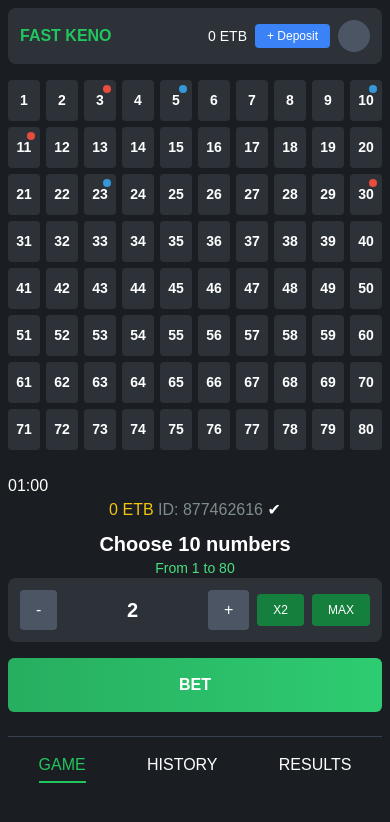
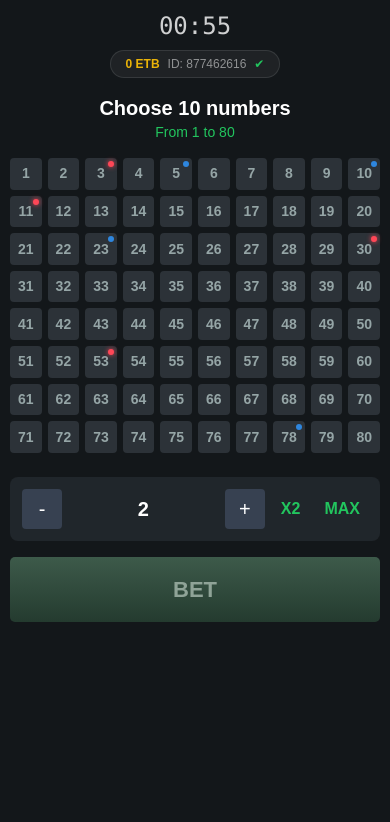
Before and after one commit to SpyBoy278/FastKenoo, a website: page index.html in a window 390 px wide. Drawn offline with nearby package versions, Linux system fonts and the light colour scheme.

Commit message:
Refactor index.html for improved layout and styles
Updated viewport settings, title, and styles. Enhanced number grid and betting phase layout.

```diff
--- a/index.html
+++ b/index.html
@@ -2,79 +2,155 @@
 <html lang="en">
 <head>
     <meta charset="UTF-8">
-    <meta name="viewport" content="width=device-width, initial-scale=1.0">
-    <title>FastKeno Interface</title>
+    <meta name="viewport" content="width=device-width, initial-scale=1.0, maximum-scale=1.0, user-scalable=no">
+    <title>FastKeno - Atlas V</title>
     <script src="https://telegram.org/js/telegram-web-app.js"></script>
     <script src="https://cdn.tailwindcss.com"></script>
     <style>
-        body { background-color: #1a1e22; color: white; font-family: sans-serif; }
-        .bg-dark { background-color: #2c3238; }
-        .number-box { position: relative; background: #2c3238; border-radius: 4px; padding: 10px 5px; text-align: center; font-size: 14px; font-weight: bold; }
+        :root {
+            --bg-main: #13171a;
+            --bg-panel: #20262b;
+            --accent-green: #2ecc71;
+            --hot-red: #ff4757;
+            --cold-blue: #2e86de;
+        }
+        body { background-color: var(--bg-main); color: #fff; font-family: sans-serif; margin: 0; padding: 10px; }
 
-        /* The Hot/Cold Dots */
-        .hot::after { content: ''; position: absolute; top: 5px; right: 5px; width: 8px; height: 8px; background: #e74c3c; border-radius: 50%; }
-        .cold::after { content: ''; position: absolute; top: 5px; right: 5px; width: 8px; height: 8px; background: #3498db; border-radius: 50%; }
+        /* Header Glass Effect */
+        .id-glass {
+            background: rgba(255, 255, 255, 0.05);
+            border: 1px solid rgba(255, 255, 255, 0.1);
+            border-radius: 20px; padding: 4px 15px; font-size: 12px;
+            display: flex; align-items: center; gap: 8px;
+        }
 
-        /* Betting Buttons */
-        .btn-bet { background: linear-gradient(to right, #27ae60, #2ecc71); font-weight: bold; padding: 15px; width: 100%; border-radius: 6px; }
+        /* Number Grid */
+        .num-cell {
+            background: #2c3238; aspect-ratio: 1/1; display: flex;
+            align-items: center; justify-content: center;
+            border-radius: 4px; font-weight: bold; font-size: 14px; color: #95a5a6;
+            position: relative; cursor: pointer;
+        }
+        .num-cell.selected { background: var(--accent-green); color: #000; }
+        .num-cell.hot::after { content: ''; position: absolute; top: 3px; right: 3px; width: 6px; height: 6px; background: var(--hot-red); border-radius: 50%; box-shadow: 0 0 5px var(--hot-red); }
+        .num-cell.cold::after { content: ''; position: absolute; top: 3px; right: 3px; width: 6px; height: 6px; background: var(--cold-blue); border-radius: 50%; }
+
+        /* Drawing Animation */
+        .draw-ball {
+            width: 40px; height: 40px; background: radial-gradient(circle at 30% 30%, #5d6d7e, #2c3e50);
+            border-radius: 50%; display: flex; align-items: center; justify-content: center;
+            font-weight: bold; border: 2px solid #34495e; box-shadow: inset -3px -3px 5px rgba(0,0,0,0.5);
+        }
+        .main-ball {
+            width: 80px; height: 80px; font-size: 32px; background: radial-gradient(circle at 30% 30%, #34495e, #1a252f);
+            border: 4px solid #5d6d7e; margin: 20px auto;
+        }
+
+        .btn-bet {
+            background: linear-gradient(180deg, #3d5a4a 0%, #243b2f 100%);
+            width: 100%; padding: 16px; border-radius: 5px; border: none;
+            color: #8fa397; font-size: 22px; font-weight: 800;
+        }
+
+        .hidden { display: none; }
     </style>
 </head>
-<body class="p-2">
+<body>
 
-    <header class="flex justify-between items-center mb-4 bg-dark p-3 rounded-lg">
-        <div class="font-bold text-green-500">FAST KENO</div>
-        <div class="flex items-center gap-2">
-            <span class="text-sm">0 ETB</span>
-            <button class="bg-blue-500 px-3 py-1 rounded text-xs">+ Deposit</button>
-            <div class="w-8 h-8 bg-gray-600 rounded-full"></div>
+    <div class="flex flex-col items-center gap-2 mb-4">
+        <div id="timer" class="text-2xl font-mono text-white opacity-80">00:60</div>
+        <div class="id-glass">
+            <span class="text-yellow-500 font-bold">0 ETB</span>
+            <span class="opacity-50">ID: 877462616</span>
+            <span class="text-green-500">✔</span>
         </div>
-    </header>
-
-    <div class="grid grid-cols-10 gap-1.5 mb-6">
-        <div id="grid-container" class="contents"></div>
     </div>
 
-    <div class="header-container">
-    <div class="timer-display" id="timer">01:00</div>
-    <div class="flex justify-center">
-        <div class="id-glass">
-            <span style="color: #f1c40f;">0 ETB</span>
-            <span style="color: #7f8c8d;">ID: 877462616</span>
-            <span style="color: var(--accent-green);">✔</span>
+    <div id="betting-phase">
+        <div class="text-center mb-4">
+            <h1 class="text-xl font-bold">Choose 10 numbers</h1>
+            <p class="text-green-500 text-sm">From 1 to 80</p>
+        </div>
+
+        <div id="keno-grid" class="grid grid-cols-10 gap-1.5 mb-6"></div>
+
+        <div class="flex items-center gap-2 mb-4 bg-[#20262b] p-3 rounded-lg">
+            <button class="bg-gray-700 w-10 h-10 rounded text-xl">-</button>
+            <div class="flex-grow text-center text-xl font-bold">2</div>
+            <button class="bg-gray-700 w-10 h-10 rounded text-xl">+</button>
+            <button class="text-green-500 font-bold px-2">X2</button>
+            <button class="text-green-500 font-bold px-2">MAX</button>
+        </div>
+        <button class="btn-bet">BET</button>
+    </div>
+
+    <div id="drawing-phase" class="hidden text-center">
+        <div class="main-ball draw-ball" id="current-draw">--</div>
+        <div id="results-grid" class="grid grid-cols-10 gap-2 mt-4"></div>
+        <div class="mt-8">
+            <div class="flex justify-center mb-4"><span class="text-green-500 text-4xl">✔</span></div>
+            <h2 class="text-2xl font-bold mb-8">FAIRNESS</h2>
+            <p class="opacity-30 text-xs">ATLAS-V GAMING</p>
         </div>
     </div>
-    <h2 id="status-text" class="text-center text-xl font-bold mt-2">Choose 10 numbers</h2>
-    <p class="text-center text-green-400 text-sm">From 1 to 80</p>
-</div>
-
-    <div class="flex items-center gap-2 mb-4 bg-dark p-3 rounded-lg">
-        <button class="bg-gray-600 px-4 py-2 rounded">-</button>
-        <div class="flex-grow text-center text-xl font-bold">2</div>
-        <button class="bg-gray-600 px-4 py-2 rounded">+</button>
-        <button class="bg-green-700 px-4 py-2 rounded text-xs">X2</button>
-        <button class="bg-green-700 px-4 py-2 rounded text-xs">MAX</button>
-    </div>
-
-    <button class="btn-bet">BET</button>
-
-    <nav class="flex justify-around mt-6 border-t border-gray-700 pt-4">
-        <span class="text-green-500 border-b-2 border-green-500 pb-1">GAME</span>
-        <span>HISTORY</span>
-        <span>RESULTS</span>
-    </nav>
 
     <script>
-        // Generate Numbers 1-80
-        const container = document.getElementById('grid-container');
+        const grid = document.getElementById('keno-grid');
+        const resultsGrid = document.getElementById('results-grid');
+        let timeLeft = 60;
+
+        // 1. Generate the 1-80 Grid
         for (let i = 1; i <= 80; i++) {
-            const div = document.createElement('div');
-            div.className = 'number-box';
-            div.innerText = i;
-            // Example: Adding hot/cold logic
-            if (i === 3 || i === 11 || i === 30) div.classList.add('hot');
-            if (i === 5 || i === 10 || i === 23) div.classList.add('cold');
-            container.appendChild(div);
+            const cell = document.createElement('div');
+            cell.className = 'num-cell';
+            cell.innerText = i;
+            if ([3, 11, 30, 53].includes(i)) cell.classList.add('hot');
+            if ([5, 10, 23, 78].includes(i)) cell.classList.add('cold');
+
+            cell.onclick = () => cell.classList.toggle('selected');
+            grid.appendChild(cell);
+        }
+
+        // 2. Timer Logic
+        const timerInterval = setInterval(() => {
+            timeLeft--;
+            document.getElementById('timer').innerText = `00:${timeLeft < 10 ? '0'+timeLeft : timeLeft}`;
+
+            if (timeLeft <= 0) {
+                clearInterval(timerInterval);
+                startDrawing();
+            }
+        }, 1000);
+
+        // 3. Drawing Phase Logic
+        function startDrawing() {
+            document.getElementById('betting-phase').classList.add('hidden');
+            document.getElementById('drawing-phase').classList.remove('hidden');
+
+            let drawnCount = 0;
+            const drawNumbers = [];
+            while(drawNumbers.length < 20) {
+                let r = Math.floor(Math.random() * 80) + 1;
+                if(!drawNumbers.includes(r)) drawNumbers.push(r);
+            }
+
+            const drawInterval = setInterval(() => {
+                if (drawnCount < 20) {
+                    const num = drawNumbers[drawnCount];
+                    document.getElementById('current-draw').innerText = num;
+
+                    const ball = document.createElement('div');
+                    ball.className = 'draw-ball text-xs h-8 w-8';
+                    ball.innerText = num;
+                    resultsGrid.appendChild(ball);
+
+                    drawnCount++;
+                } else {
+                    clearInterval(drawInterval);
+                    setTimeout(() => location.reload(), 5000); // Reset game after 5s
+                }
+            }, 500); // Speed of balls appearing
         }
     </script>
 </body>
-</html>
+            </html>
```
